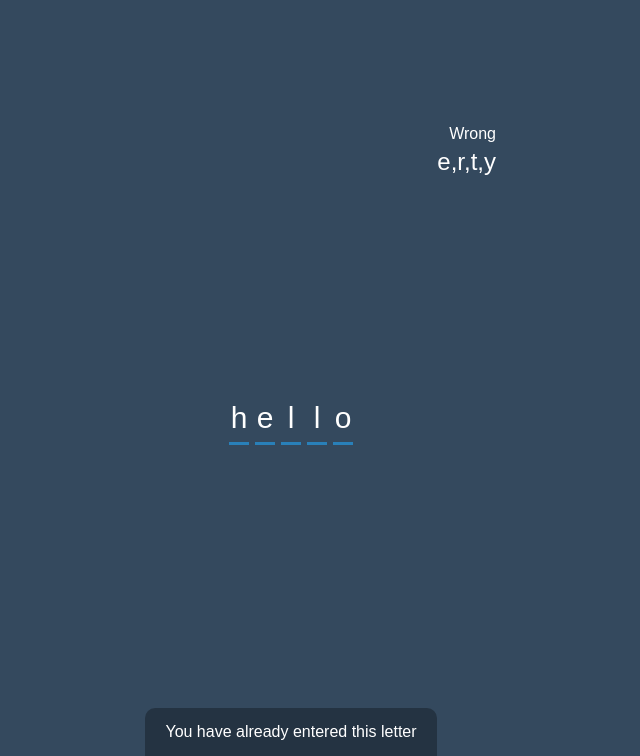
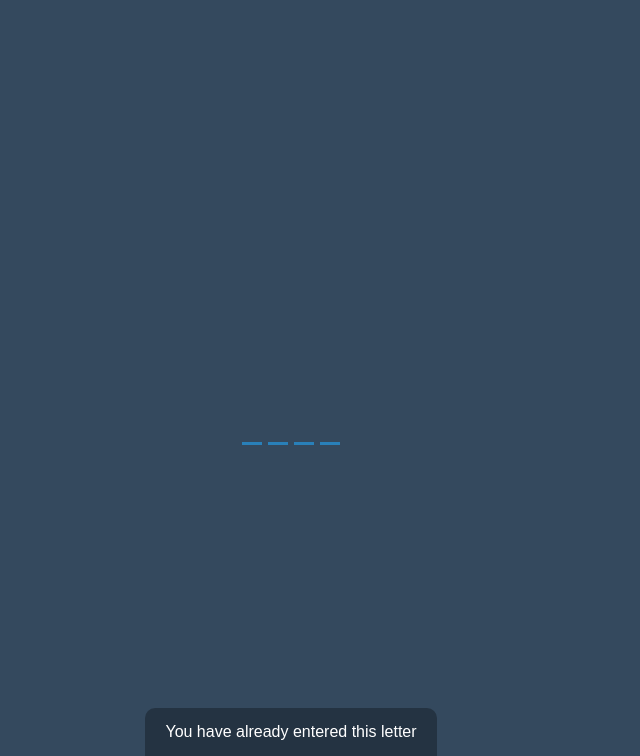
Before and after one commit to BrianMcPhillips/Hangman, a plain HTML site: page index.html in a window 1280 px wide. Shown: the part 94-850 px from the top of the page, without its empty margins (349-989 px from the left). Drawn offline with Linux system fonts and the light colour scheme.

Commit message:
javascript enables correct letters to appear on screen

```diff
--- a/index.html
+++ b/index.html
@@ -30,24 +30,18 @@
 
     <div class="wrong-letters-container">
       <div id="wrong-letters">
-        <p>Wrong</p>
-        <span>e,r,t,y</span>
       </div>
     </div>
 
     <div class="word" id="word">
-      <div class="letter">h</div>
-      <div class="letter">e</div>
-      <div class="letter">l</div>
-      <div class="letter">l</div>
-      <div class="letter">o</div>
+
     </div>
   </div>
 
   <!-- Container for final message -->
   <div class="popup-container" id="popup-container">
     <div class="popup">
-      <h2 id="final-message">You Won</h2>
+      <h2 id="final-message"></h2>
       <button id="play-button">Play Again</button>
     </div>
   </div>
--- a/script.js
+++ b/script.js
@@ -0,0 +1,34 @@
+const wordElement = document.getElementById('word');
+const wrongLettersElement = document.getElementById('wrong-letters');
+const playAgainBtn = document.getElementById('play-again');
+const popUp = document.getElementById('popup-container');
+const notification = document.getElementById('notification-container');
+const finalMessage = document.getElementById('final-message');
+
+const figureParts = document.querySelectorAll('.figure-part');
+
+const words = ['progress', 'button', 'audio', 'interaction', 'purple', 'blue'];
+
+let selectedWord = words[Math.floor(Math.random() * words.length)];
+
+const correctLetters = [];
+const wrongLetters = [];
+
+console.log(selectedWord);
+
+function displayWord() {
+  wordElement.innerHTML = `
+    ${selectedWord
+      .split('')
+      .map(letter => `
+        <span class="letter">
+          ${correctLetters.includes(letter) ? letter : ''}
+        </span>`).join('')
+    }
+  `;
+
+  const innerWord = wordElement.innerText.replace(/\n/g, '');
+  console.log(wordElement.innerText, innerWord);
+}
+
+displayWord();
```
